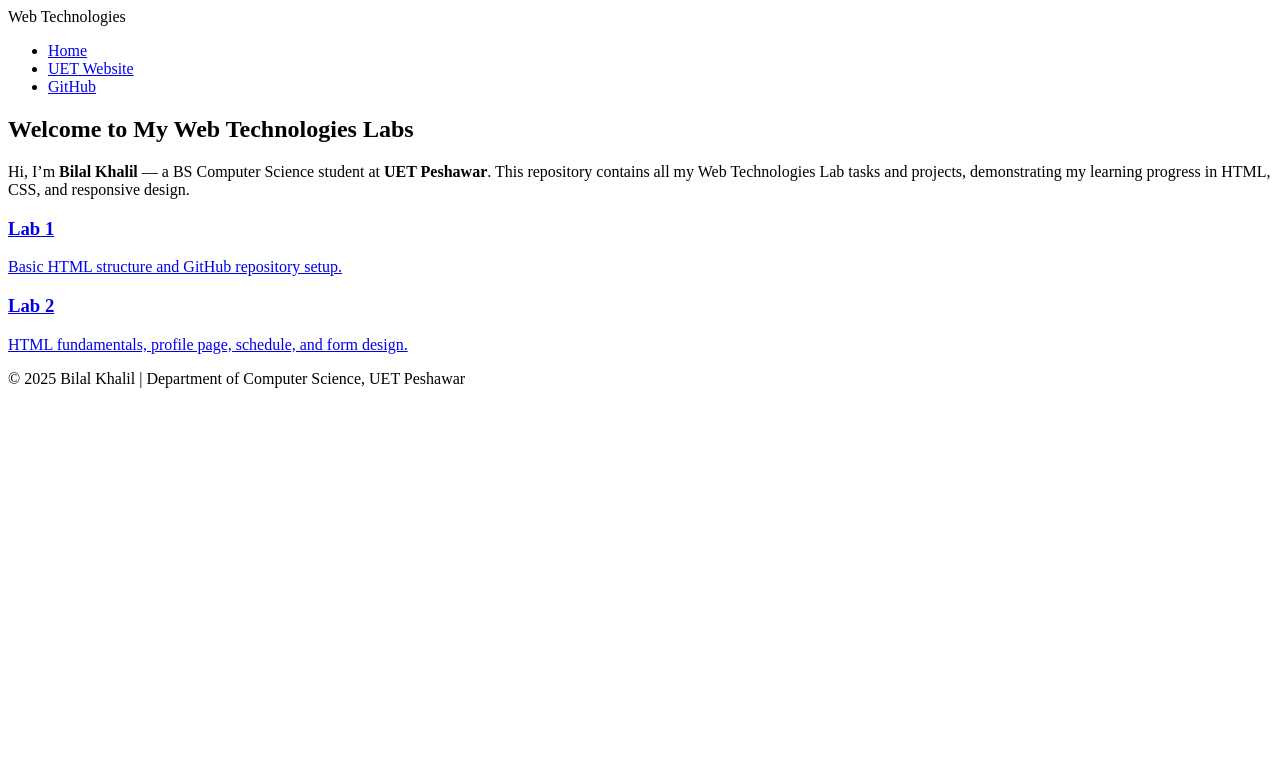
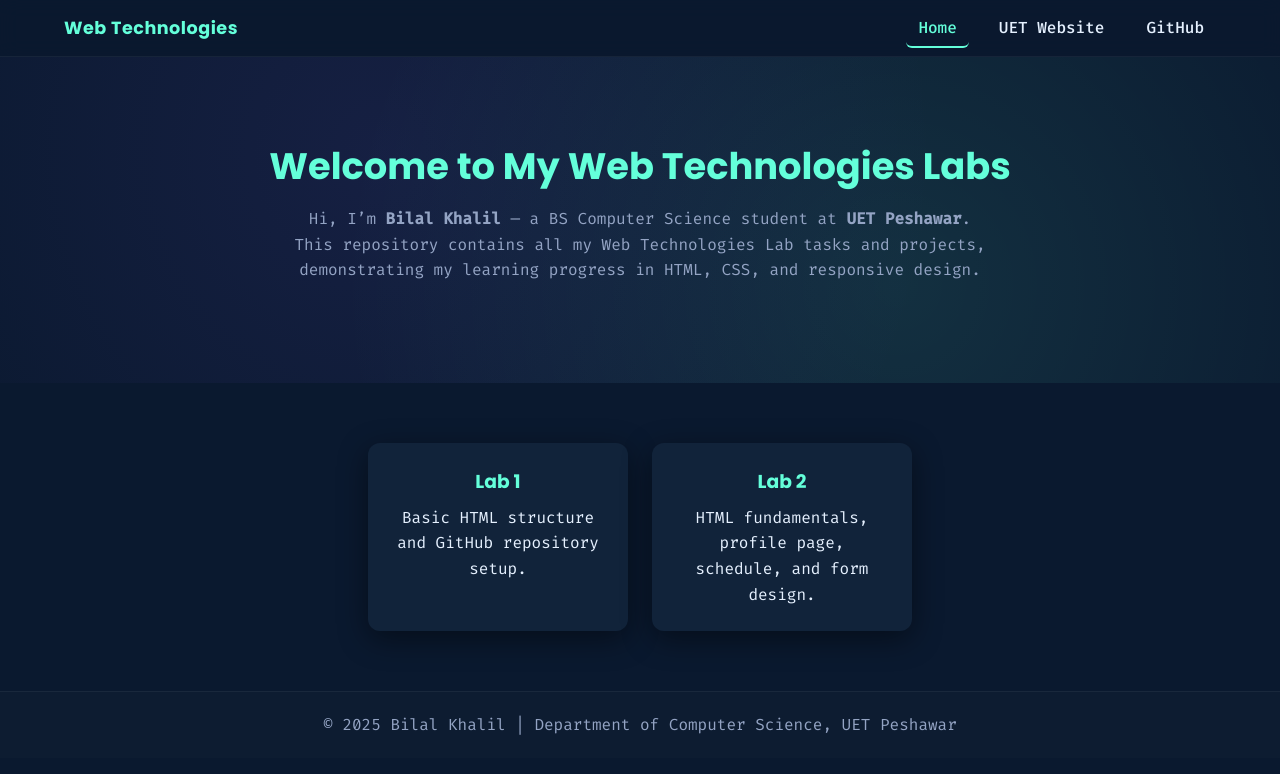
Before and after one commit to M-Bilal-Khalil/Web-Tasks, a plain HTML site: page index.html in a window 1280 px wide. Drawn offline with Linux system fonts and the light colour scheme; the site is published under a folder, as on GitHub Pages, so addresses that start at the root find nothing.

Commit message:
corrected root folder link to css

```diff
--- a/Lab-2/styles/style.css
+++ b/Lab-2/styles/style.css
@@ -1,10 +1,3 @@
-/* =======================================================
-   NEO DEVELOPER THEME — UNIVERSAL CSS FOR PORTFOLIO + LABS
-   Author: Bilal Khalil
-   Fonts: Poppins + Fira Code
-   ======================================================= */
-
-/* ---------- GOOGLE FONTS ---------- */
 @import url("https://fonts.googleapis.com/css2?family=Poppins:wght@500;600;700&family=Fira+Code:wght@400;500&display=swap");
 
 /* ---------- ROOT VARIABLES ---------- */
@@ -20,7 +13,6 @@
   --shadow: 0 8px 30px rgba(0, 0, 0, 0.45);
 }
 
-/* ---------- GLOBAL RESET ---------- */
 * { margin: 0; padding: 0; box-sizing: border-box; }
 html, body { height: 100%; scroll-behavior: smooth; }
 body {
@@ -91,7 +83,7 @@ header {
 }
 .nav-links .main-home-btn:hover {
   background: var(--accent);
-  color: #071226 !important; /* ensures dark text stays visible */
+  color: #071226 !important;
   transform: translateY(-2px);
   box-shadow: 0 0 25px rgba(100, 255, 218, 0.25);
 }
--- a/index.html
+++ b/index.html
@@ -4,8 +4,7 @@
   <meta charset="UTF-8" />
   <meta name="viewport" content="width=device-width, initial-scale=1.0" />
   <title>Web Technologies Labs - Bilal Khalil</title>
-  <link href="https://fonts.googleapis.com/css2?family=Poppins:wght@400;500;600;700&display=swap" rel="stylesheet">
-  <link rel="stylesheet" href="/Lab-2/styles/style.css" />
+  <link rel="stylesheet" href="Lab-2/styles/style.css" />
 </head>
 <body>
   <!-- ===== HEADER ===== -->
```
